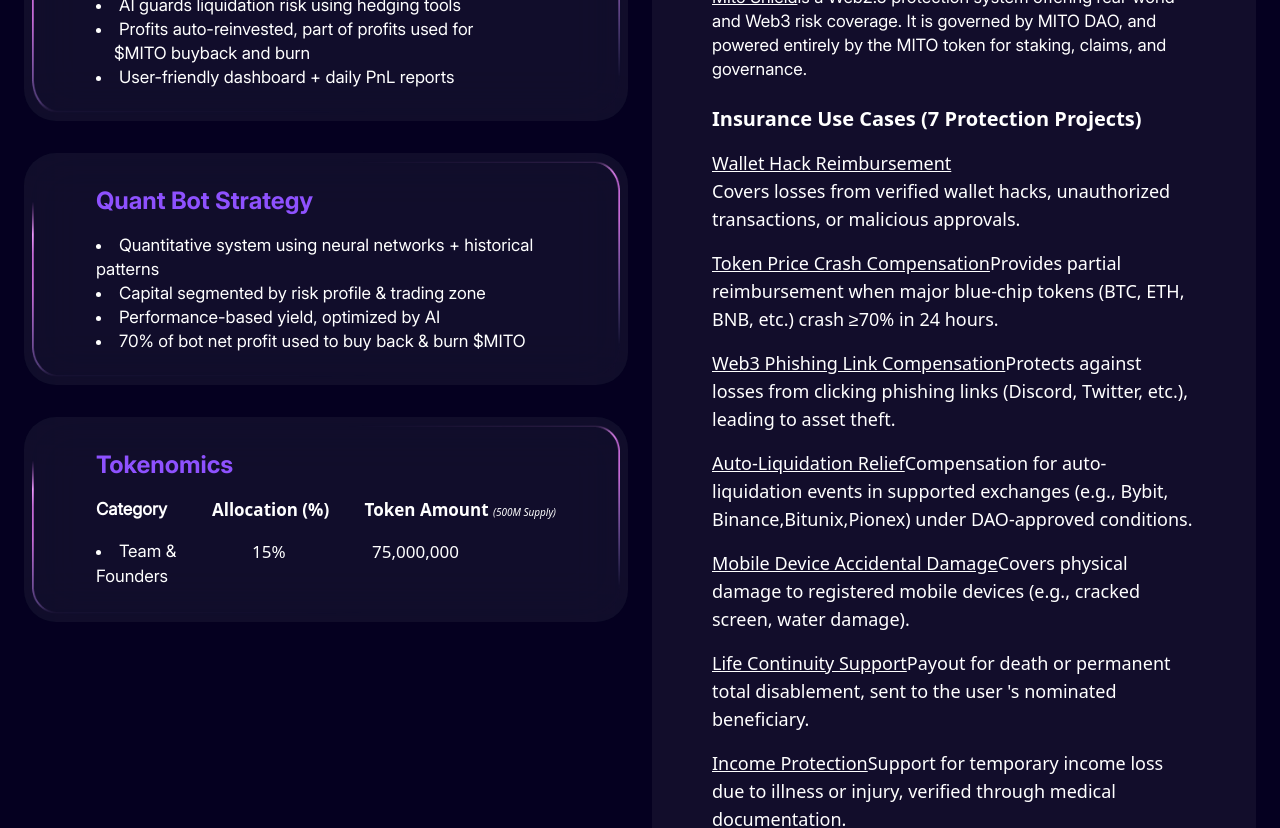
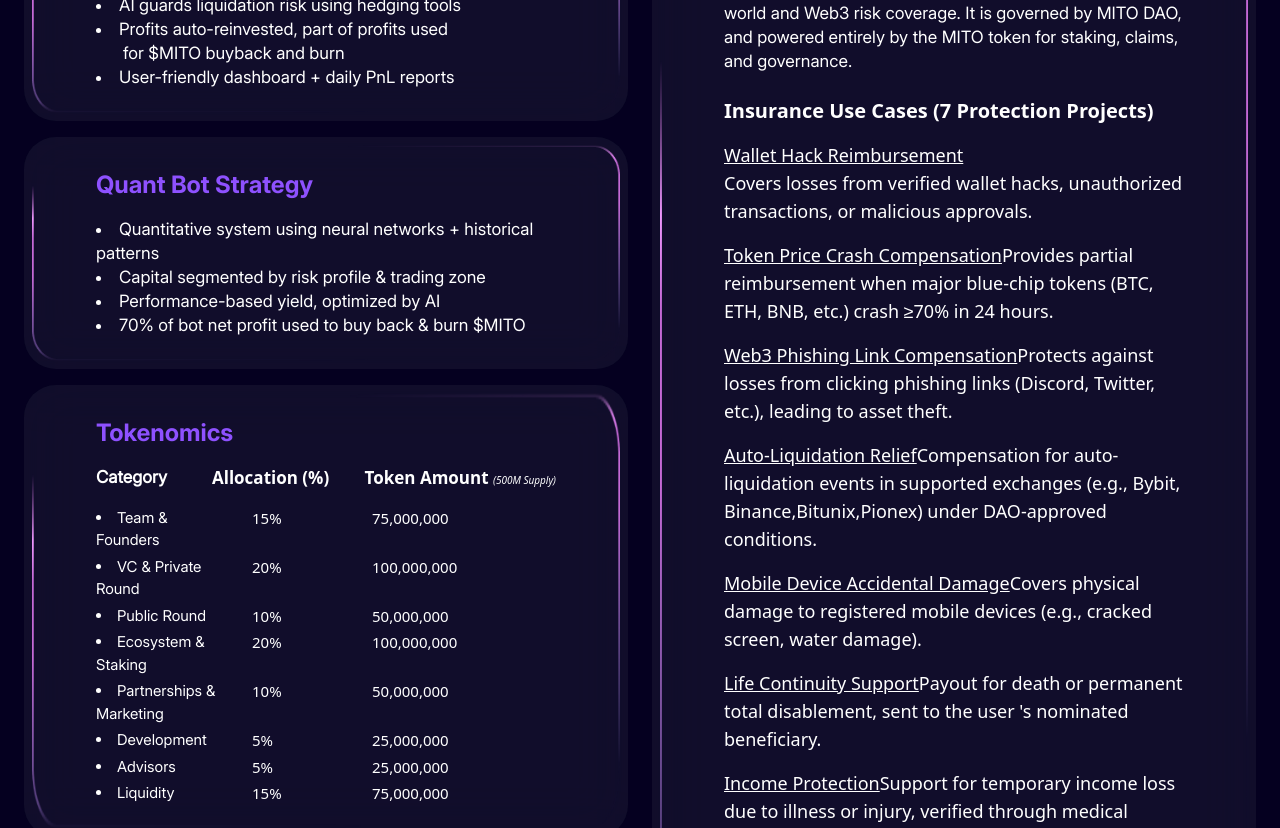
Before and after one commit to Nafeel483/MitoClub, a Next.js app: page / in a window 1280 px wide. Shown: the part 3880-4708 px from the top of the page. Built offline with nearby package versions, Linux system fonts and the light colour scheme.

Commit message:
About Screen and Add Gradient

```diff
--- a/src/app/components/Aboutus.tsx
+++ b/src/app/components/Aboutus.tsx
@@ -8,16 +8,12 @@
 import { motion } from "framer-motion";
 import localfont from "next/font/local";
 
-const Ubuntubold = localfont({
-  src: "../fonts/Ubuntu-Bold.ttf",
-});
+
 
 const UbuntuRegular = localfont({
   src: "../fonts/Ubuntu-Regular.ttf",
 });
-const UbuntuMedium = localfont({
-  src: "../fonts/Ubuntu-Medium.ttf",
-});
+
 const UbuntuMediumItalic = localfont({
   src: "../fonts/Ubuntu-MediumItalic.ttf",
 });
--- a/src/app/components/Hero.tsx
+++ b/src/app/components/Hero.tsx
@@ -2,9 +2,6 @@
 import localfont from "next/font/local";
 import Image from 'next/image'
 
-const Ubuntubold = localfont({
-  src: "../fonts/Ubuntu-Bold.ttf",
-});
 
 const UbuntuRegular = localfont({
   src: "../fonts/Ubuntu-Regular.ttf",
--- a/src/app/components/Mah.tsx
+++ b/src/app/components/Mah.tsx
@@ -3,8 +3,7 @@
 
 "use client";
 import localfont from "next/font/local";
-import { motion } from "framer-motion";
-
+import TOKENOMICS_DATA from '../dataSet/mahData';
 
 
 const Ubuntubold = localfont({
@@ -33,7 +32,7 @@
           <div className="flex-1 max-w-[722px] min-w-[300px]">
 
             {/* 1 */}
-            <div className="mb-8 bg-white/5 backdrop-blur-[25px] bg-opacity-20 rounded-4xl p-8 max-w-3xl mx-auto overflow-hidden">
+            <div className="mb-4 bg-white/5 backdrop-blur-[25px] bg-opacity-20 rounded-4xl p-8 max-w-3xl mx-auto overflow-hidden">
               <div
                 className="absolute m-2 inset-0 bg-[url('/images/mitoCard.png')] bg-[length:100%_100%] opacity-100"
                 style={{
@@ -50,10 +49,9 @@
                   <ul>
                     <li className="list-disc list-inside">Real-time spot &amp; futures execution using predictive
                       modeling </li>
-                    <li className="list-disc list-inside"> AI guards liquidation risk using hedging tools </li>
-                    <li className="list-disc list-inside">Profits
-                      auto-reinvested, part of profits used for <br /> &nbsp; &nbsp; $MITO buyback and burn</li>
-                    <li className="list-disc list-inside">      User-friendly dashboard + daily PnL reports </li>
+                    <li className="list-disc list-inside">AI guards liquidation risk using hedging tools </li>
+                    <li className="list-disc list-inside">Profits auto-reinvested, part of profits used <br /> &nbsp; &nbsp; &nbsp; for $MITO buyback and burn</li>
+                    <li className="list-disc list-inside">{`User-friendly dashboard + daily PnL reports`}</li>
                   </ul>
                 </div>
 
@@ -61,7 +59,7 @@
             </div>
 
             {/* 2 */}
-            <div className="mb-8 bg-white/5 backdrop-blur-[25px] bg-opacity-20 rounded-4xl p-8 max-w-3xl mx-auto overflow-hidden">
+            <div className="mb-4 bg-white/5 backdrop-blur-[25px] bg-opacity-20 rounded-4xl p-8 max-w-3xl mx-auto overflow-hidden">
               <div
                 className="absolute m-2 inset-0 bg-[url('/images/mitoCard.png')] bg-[length:100%_100%] opacity-100"
                 style={{
@@ -88,7 +86,7 @@
             </div>
 
             {/* 3 */}
-            <div className="mb-8 bg-white/5 backdrop-blur-[25px] bg-opacity-20 rounded-4xl p-8 max-w-3xl mx-auto overflow-hidden">
+            <div className="mb-4 bg-white/5 backdrop-blur-[25px] bg-opacity-20 rounded-4xl p-8 max-w-3xl mx-auto overflow-hidden">
               <div
                 className="absolute m-2 inset-0 bg-[url('/images/mitoCard.png')] bg-[length:100%_100%] opacity-100"
                 style={{
@@ -112,84 +110,40 @@
                   </div>
                 </div>
 
-                <div className="flex flex-col gap-3 text-white">
-                  <div className="flex gap-6 max-sm:flex-col">
-                    <li className={`flex-1 list-disc list-inside text-[17px] -pl-10 text-normal ${InterRegular.className}`}>Team &amp; Founders</li>
-                    <div className={`${InterRegular.className}text-right w-[80px] text-[17px] text-normal max-sm:text-left`}>15%</div>
-                    <div className="w-50 text-left text-[17px] text-normal max-sm:text-left pl-4">
-                      75,000,000
+                <div className="flex flex-col gap-1 text-white">
+                  {
+                    TOKENOMICS_DATA?.map((item, keyID) => (
+                      <div key={keyID} className="flex gap-6 max-sm:flex-col">
+                        <li className={`flex-1 list-disc list-inside text-[15px] -pl-10 text-normal ${InterRegular.className}`}>{item?.category}</li>
+                        <div className={`${InterRegular.className}text-right w-[80px] text-[15px] text-normal max-sm:text-left`}>{item?.allocation}</div>
+                        <div className="w-50 text-left text-[15px] text-normal max-sm:text-left pl-4">{item?.amount}</div>
+                      </div>
+                    ))
+                  }
+                </div>
+
               </div>
             </div>
 
           </div>
 
-              </div>
-            </div>
-
-            {/* <div className="p-10 px-15 mb-8 bg-white/5 backdrop-blur-[25px]  bg-opacity-20 rounded-[30px]">
-
-
-
-                <div className="flex gap-6 max-sm:flex-col">
-                  <li className={`flex-1 list-disc list-inside ${InterRegular.className}`}>VC &amp; Private Round</li>
-                  <div className={`${InterRegular.className}text-right w-[120px] max-sm:text-left`}>20%</div>
-                  <div className="w-40 text-right max-sm:text-left">
-                    100,000,000
-                  </div>
-                </div>
-                <div className="flex gap-6 max-sm:flex-col">
-                  <li className={`flex-1 list-disc list-inside ${InterRegular.className}`}>Public Round</li>
-                  <div className={`${InterRegular.className}text-right w-[120px] max-sm:text-left`}>10%</div>
-                  <div className="w-40 text-right max-sm:text-left">
-                    50,000,000
-                  </div>
-                </div>
-                <div className="flex gap-6 max-sm:flex-col">
-                  <li className={`flex-1 list-disc list-inside ${InterRegular.className}`}>Ecosystem &amp; Staking</li>
-                  <div className={`${InterRegular.className}text-right w-[120px] max-sm:text-left`}>20%</div>
-                  <div className="w-40 text-right max-sm:text-left">
-                    100,000,000
-                  </div>
-                </div>
-                <div className="flex gap-6 max-sm:flex-col">
-                  <li className={`flex-1 list-disc list-inside ${InterRegular.className}`}>Partnerships &amp; Marketing</li>
-                  <div className={`${InterRegular.className}text-right w-[120px] max-sm:text-left`}>10%</div>
-                  <div className="w-40 text-right max-sm:text-left">
-                    50,000,000
-                  </div>
-                </div>
-                <div className="flex gap-6 max-sm:flex-col">
-                  <li className={`flex-1 list-disc list-inside ${InterRegular.className}`}>Development</li>
-                  <div className={`${InterRegular.className}text-right w-[120px] max-sm:text-left`}>5%</div>
-                  <div className="w-40 text-right max-sm:text-left">
-                    25,000,000
-                  </div>
-                </div>
-                <div className="flex gap-6 max-sm:flex-col">
-                  <li className={`flex-1 list-disc list-inside ${InterRegular.className}`}>Advisors</li>
-                  <div className={`${InterRegular.className}text-right w-[120px] max-sm:text-left`}>5%</div>
-                  <div className="w-40 text-right max-sm:text-left">
-                    25,000,000
-                  </div>
-                </div>
-                <div className="flex gap-6 max-sm:flex-col">
-                  <li className={`flex-1 list-disc list-inside ${InterRegular.className}`}>Liquidity</li>
-                  <div className={`${InterRegular.className}text-right w-[120px] max-sm:text-left`}>15%</div>
-                  <div className="w-40 text-right max-sm:text-left">
-                    75,000,000
-                  </div>
-                </div>
-              </div>
-            </div> */}
-          </div>
-
 
           {/* Right Card */}
           <div className="flex-1 max-w-[722px] min-w-[300px]">
-            <div className="p-10 px-15 mb-8 backdrop-blur-[[25px]] bg-white/5  bg-opacity-10 rounded-[30px]">
+
+            <div className="mb-4 bg-white/5 backdrop-blur-[25px] bg-opacity-20 rounded-4xl p-8 max-w-3xl mx-auto overflow-hidden">
+              <div
+                className="absolute m-2 inset-0 bg-[url('/images/mahCard.png')] bg-[length:100%_100%] opacity-100"
+                style={{
+                  maskImage: 'linear-gradient(to bottom, transparent 0%, #000 5%, #000 95%, transparent 100%)',
+                  WebkitMaskImage: 'linear-gradient(to bottom, transparent 0%, #000 5%, #000 95%, transparent 100%)'
+                }} />
+
+              <div className="relative z-10 space-y-6a px-10 mb-2">
                 <div className={`mb-4 text-[24px] font-bold leading-8 text-violet-500 ${Ubuntubold.className}`}>
                   Powered by MITO DAO &amp; MITO Token Utility
                 </div>
+
                 <div className={` mb-6 text-[17px] leading-6 text-white ${InterRegular.className}`}>
                   <span className="underline">
                     Mito Shield
@@ -262,17 +216,22 @@
                     </span>
                   </div>
                 </div>
+
               </div>
             </div>
+
+            {/* Right Card ENDS */}
+
           </div>
-        <div>
-          <div
+        </div>
+        {/* <div> */}
+        {/* <div
             dangerouslySetInnerHTML={{
               __html:
                 '<svg id="40:79" width="805" height="770" viewBox="0 0 805 770" fill="none" xmlns="http://www.w3.org/2000/svg" class="absolute top-[-198px] right-0 w-[718px] h-[718px]"> <g filter="url(#filter0_f_40_79)"> <circle cx="609" cy="161" r="359" fill="#F4A0FF" fill-opacity="0.15"></circle> </g> <defs> <filter id="filter0_f_40_79" x="0" y="-448" width="1218" height="1218" filterUnits="userSpaceOnUse" color-interpolation-filters="sRGB"> <feFlood flood-opacity="0" result="BackgroundImageFix"></feFlood> <feBlend mode="normal" in="SourceGraphic" in2="BackgroundImageFix" result="shape"></feBlend> <feGaussianBlur stdDeviation="125" result="effect1_foregroundBlur_40_79"></feGaussianBlur> </filter> </defs> </svg>',
             }}
-          />
-        </div>
+          /> */}
+        {/* </div> */}
       </div>
 
     </>
```
Lines whose indentation alone changed are shown as unchanged.
